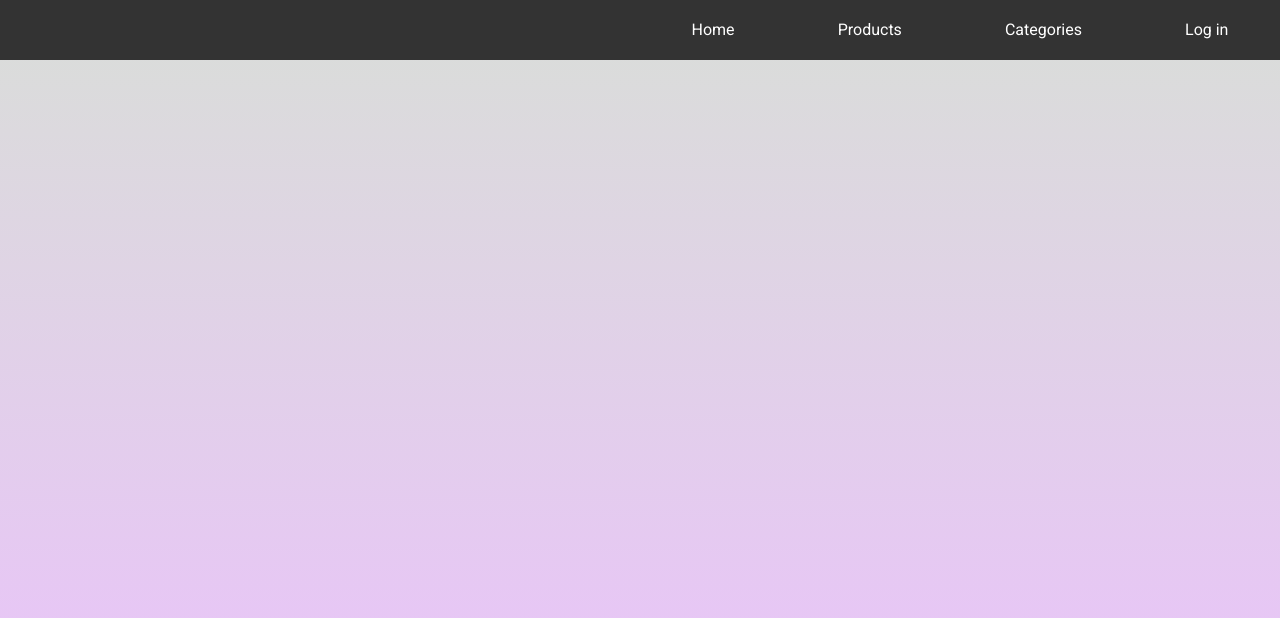
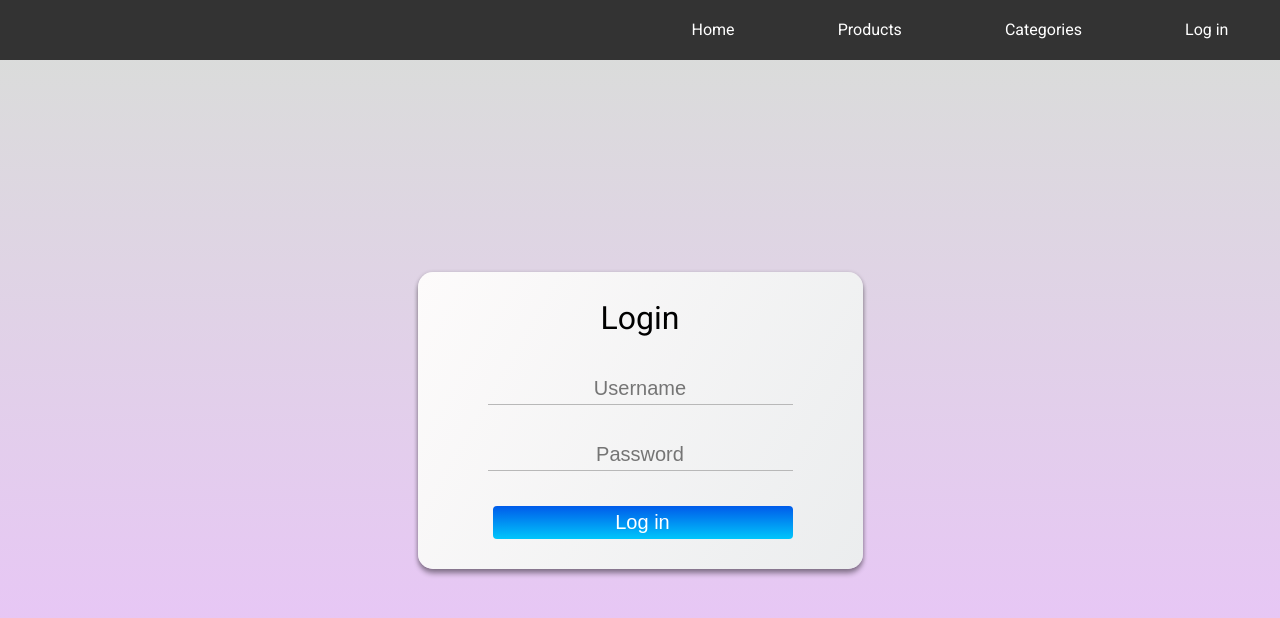
Before and after one commit to OsCordero/e-commerce, a React (Create React App) app: page /login in a window 1280 px wide. Shown: the top 618 px of the page. Built offline with nearby package versions, Linux system fonts and the light colour scheme.

Commit message:
login page

```diff
--- a/src/components/App.js
+++ b/src/components/App.js
@@ -6,7 +6,9 @@ import Home from './pages/Home/Home';
 import Products from './pages/Products/Products';
 import ProductDetail from './pages/ProductDetail/ProductDetail';
 import NavBar from './NavBar/NavBar';
+import Login from './pages/Login/Login';
 import './app.scss';
+
 const App = () => {
   return (
     <div className='app'>
@@ -18,6 +20,7 @@ const App = () => {
             <Route path='/products' exact component={Products} />
             <Route path='/categories' exact component={Categories} />
             <Route path='/product/:id' exact component={ProductDetail} />
+            <Route path='/login' exact component={Login} />
           </div>
         </div>
       </Router>
--- a/src/components/NavBar/NavBar.js
+++ b/src/components/NavBar/NavBar.js
@@ -22,7 +22,9 @@ const NavBar = () => {
           </Link>
         </li>
         <li className='item'>
-          <a href='#'>Log in </a>
+          <Link to='/login' className='item'>
+            Log in
+          </Link>
         </li>
       </ul>
     </nav>
--- /dev/null
+++ b/src/components/pages/Login/Login.js
@@ -0,0 +1,18 @@
+import React from 'react';
+import './login.scss';
+const Login = () => {
+  return (
+    <div className='login'>
+      <div className='login-card'>
+        <div className='header'>Login</div>
+        <form className='login-form'>
+          <input className='login-input' type='text' placeholder='Username' />
+          <input className='login-input' type='text' placeholder='Password' />
+          <button className='btn primary'>Log in</button>
+        </form>
+      </div>
+    </div>
+  );
+};
+
+export default Login;
--- /dev/null
+++ b/src/components/pages/Login/login.scss
@@ -0,0 +1,42 @@
+.login {
+  display: flex;
+  align-items: center;
+  justify-content: center;
+  height: 90vh;
+}
+.header {
+  font-size: xx-large;
+}
+
+.login-card {
+  display: grid;
+  justify-items: center;
+  row-gap: 40px;
+  padding: 30px 70px;
+  border-radius: 15px;
+  background-image: linear-gradient(120deg, #fdfbfb 0%, #ebedee 100%);
+  box-shadow: 0 5px 5px rgba(0, 0, 0, 0.32), 0 1px 4px rgba(0, 0, 0, 0.24);
+}
+.login-form {
+  display: grid;
+  row-gap: 35px;
+  .btn {
+    font-size: 20px;
+  }
+}
+
+.login-input {
+  height: 30px;
+  font-size: 20px;
+  border: none;
+  background-color: transparent;
+  border-bottom: 1px solid rgb(184, 184, 184);
+  color: rgb(82, 82, 82);
+  padding: 0 20px;
+  text-align: center;
+}
+
+.login-input:focus {
+  outline: none;
+  border-bottom: 2px solid rgb(98, 133, 247);
+}
```
